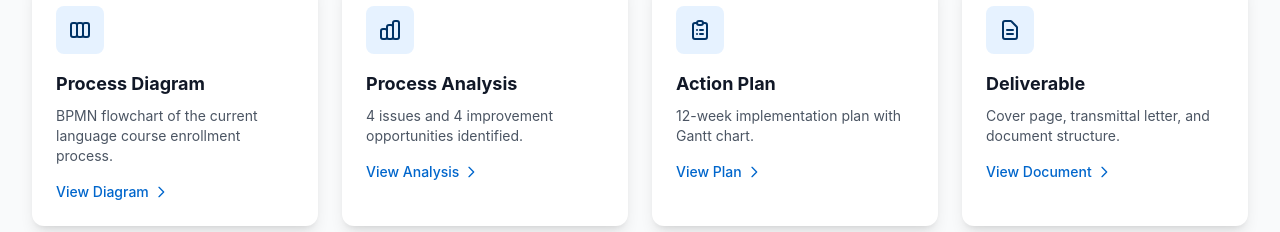
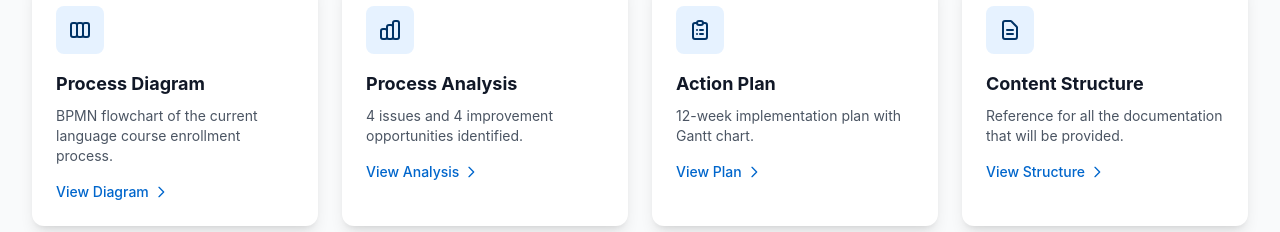
Before and after one commit to mattiazingaretti/bps_final_assessment, a plain HTML site: page index.html in a window 1280 px wide. Shown: the part 1320-1552 px from the top of the page. Drawn offline with nearby package versions, Linux system fonts and the light colour scheme.

Commit message:
minor fix

```diff
--- a/index.html
+++ b/index.html
@@ -291,10 +291,10 @@
                                 <path stroke-linecap="round" stroke-linejoin="round" stroke-width="2" d="M9 12h6m-6 4h6m2 5H7a2 2 0 01-2-2V5a2 2 0 012-2h5.586a1 1 0 01.707.293l5.414 5.414a1 1 0 01.293.707V19a2 2 0 01-2 2z"/>
                             </svg>
                         </div>
-                        <h3 class="text-lg font-bold text-gray-900 mt-1 mb-2">Deliverable</h3>
-                        <p class="text-sm text-gray-600">Cover page, transmittal letter, and document structure.</p>
+                        <h3 class="text-lg font-bold text-gray-900 mt-1 mb-2">Content Structure</h3>
+                        <p class="text-sm text-gray-600">Reference for all the documentation that will be provided.</p>
                         <div class="mt-4 flex items-center text-dtv-secondary font-medium text-sm">
-                            View Document
+                            View Structure
                             <svg class="w-4 h-4 ml-1 group-hover:translate-x-1 transition-transform" fill="none" stroke="currentColor" viewBox="0 0 24 24">
                                 <path stroke-linecap="round" stroke-linejoin="round" stroke-width="2" d="M9 5l7 7-7 7"/>
                             </svg>
```
